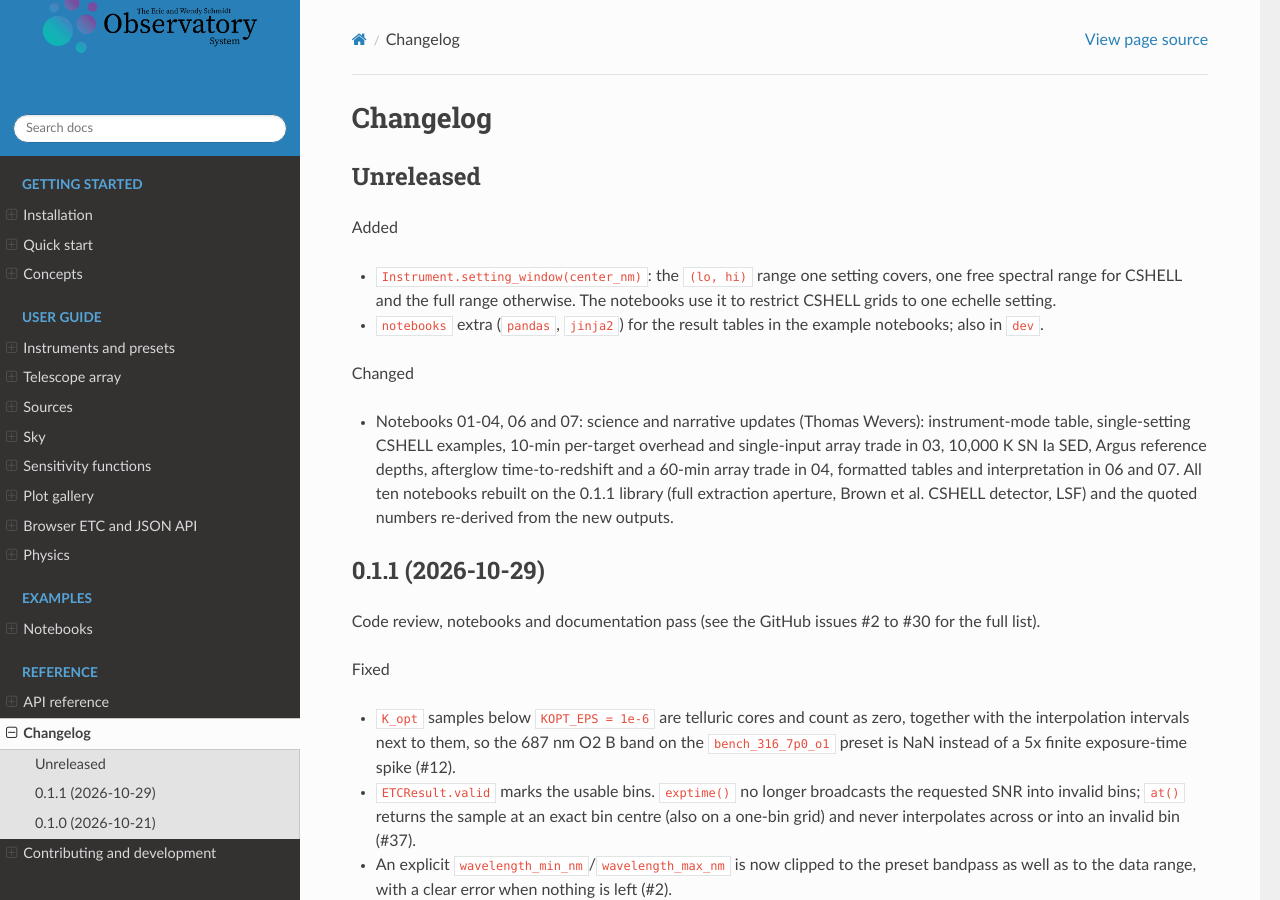
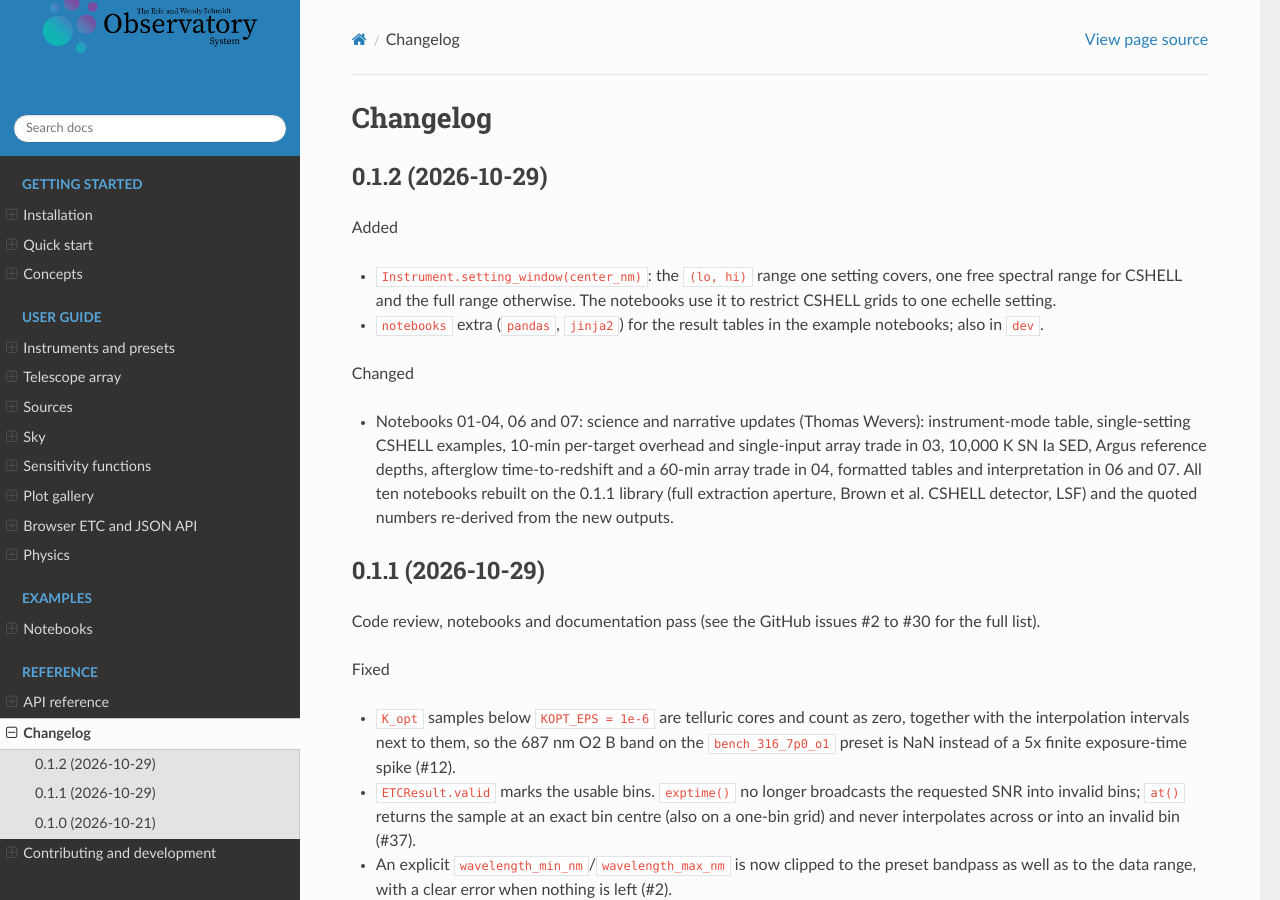
Before and after one commit to schmidt-observatories/lfast-etc, a Sphinx documentation site: the page built from docs/changelog.rst, in a window 1280 px wide and 900 px high. Built offline with Sphinx 7.4.7 and the Read the Docs theme 3.1.0, drawn with Linux system fonts in a browser that asks for light colours; pages that are not in the unit, such as notebooks, are missing from menus.

Commit message:
Release 0.1.2

```diff
--- a/docs/changelog.rst
+++ b/docs/changelog.rst
@@ -1,8 +1,8 @@
 Changelog
 =========
 
-Unreleased
-----------
+0.1.2 (2026-10-29)
+------------------
 
 Added
 
--- a/pyproject.toml
+++ b/pyproject.toml
@@ -4,7 +4,7 @@ build-backend = "setuptools.build_meta"
 
 [project]
 name = "lfast-etc"
-version = "0.1.1"
+version = "0.1.2"
 authors = [{ name = "Gudmundur Stefansson", email = "gstefansson@schmidtsciences.org" }]
 description = "Exposure Time Calculator for the LFAST telescope array (WIYN Bench spectrograph and CSHELL)."
 readme = "README.md"
```
